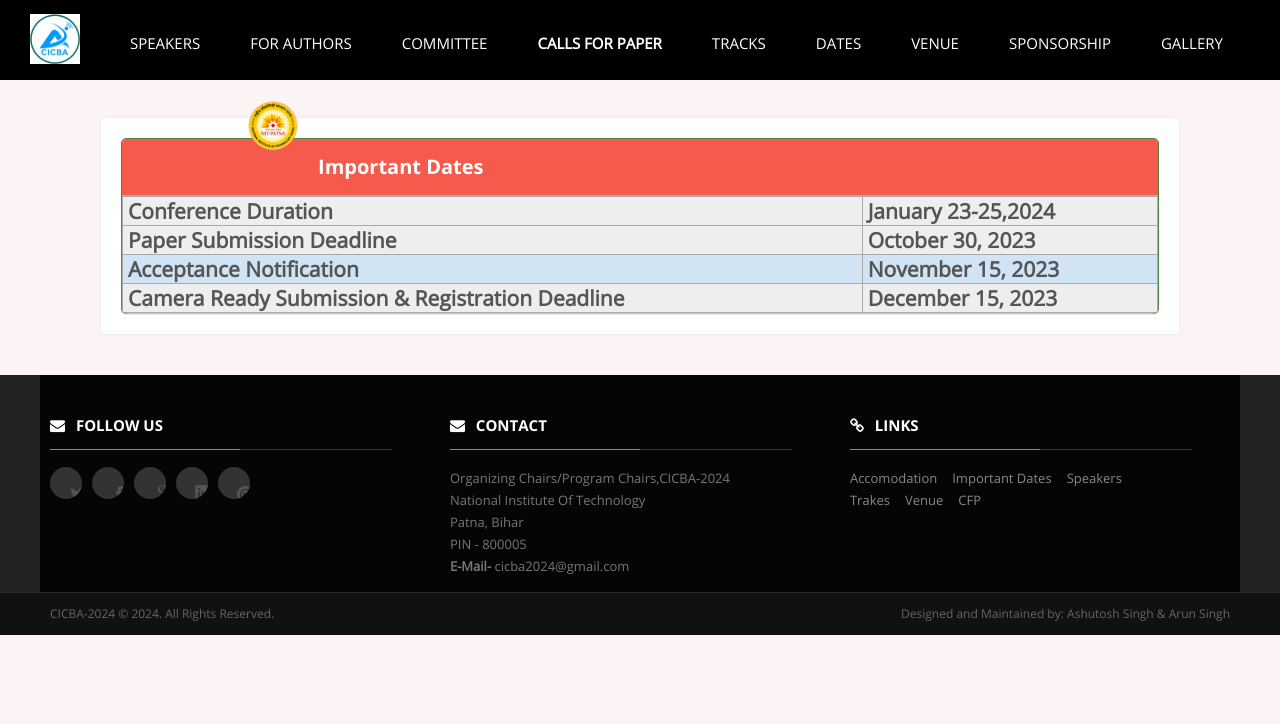
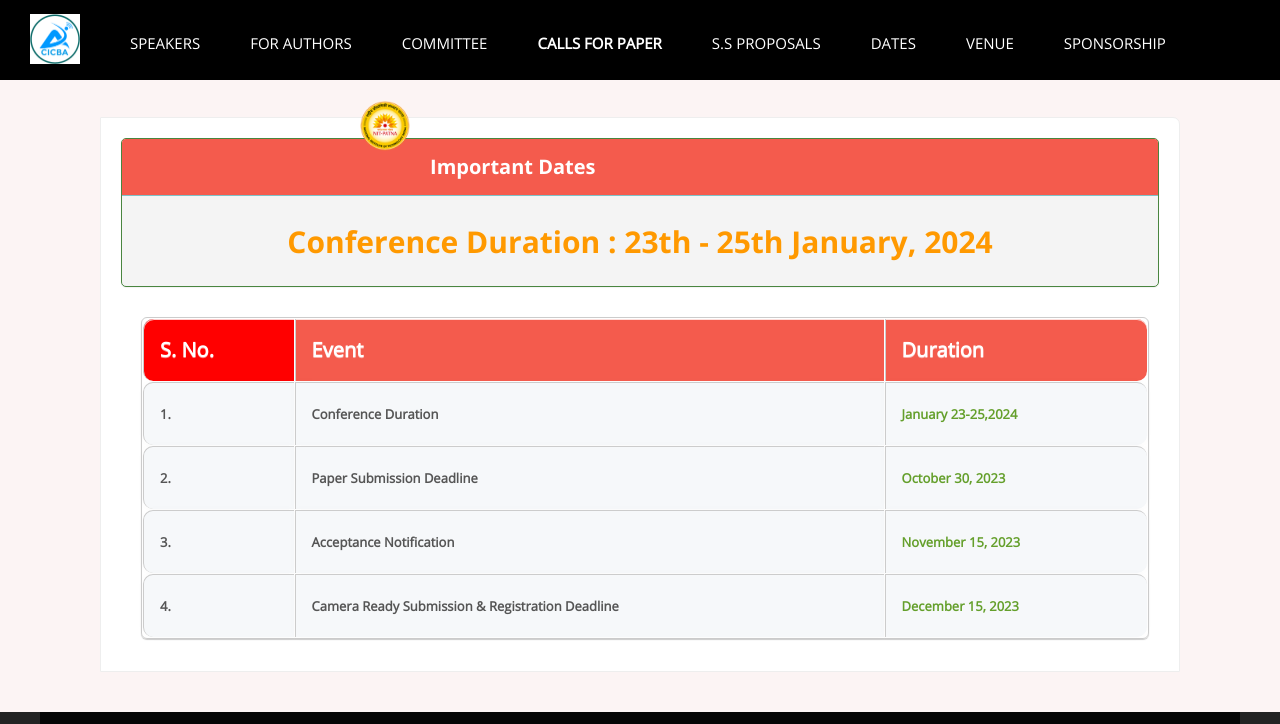
Before and after one commit to Ashutosh-1302/cicba_improve, a plain HTML site: page dates.html in a window 1280 px wide. Shown: the top 724 px of the page. Drawn offline with Linux system fonts and the light colour scheme; files whose address does not match are found by name.

Commit message:
Completed the current version

```diff
--- a/dates.html
+++ b/dates.html
@@ -97,7 +97,6 @@
 		</li>
 		<li><a href="#">Committee</a>
 <ul>
-			<li><a href="advisory_committee.html">Advisory Committee</a></li>
 			<li><a href="chairs.html#editorb">Editorial Board</a></li>
 			<li><a href="chairs.html#chairs">Chairs</a></li>
 			<li><a href="program_committee.html">TPC</a></li>
@@ -115,7 +114,7 @@
 			  <li><a href="specSessTemplate.html" style="color:yellow">Special Session Format</a></li>
 			  <li></li>
 			</ul>
-		  </li>           	  <li><a href="tracks.html">Tracks</a></li>
+		  </li>           	  <li><a href="tracks.html">S.S Proposals</a></li>
 <li><a href="dates.html">Dates</a></li>
 
 			<li><a href="#">Venue</a>
@@ -130,7 +129,7 @@
 	 <li><a href="sponsors.html">Sponsorship</a></li>
 	 <li><a href="gallery.html">Gallery</a></li>
 	 <li class="last"><a href="contact.html">Contact</a></li>
-	 <li class="active"><a href="https://www.nitp.ac.in/"><img src="images/nitplogo.png" class="logo" alt="" style="width:50px;height:50px"><span class="showmobile">Home</span></a></li>
+	 <li class="active"><a href="https://www.nitp.ac.in/" target="_blank"><img src="images/nitplogo.png" class="logo" alt="" style="width:50px;height:50px"><span class="showmobile">Home</span></a></li>
 
 
 	</ul>
@@ -160,7 +159,7 @@
 
 <!-- content of speakers
 ================================================== -->
-<div id="content">
+<!-- <div id="content">
   <div class="container background-white">
     <div class="row margin-vert-30">
       <div class="panel panel-primary">
@@ -168,7 +167,6 @@
           <h3 class="panel-title">Important Dates</h3>
         </div>
 
-        <!-- <h3>Conference is scheduled between January 23-25,2024</h3> -->
 <table class="blueTable">
 <tbody>
 	<tr>
@@ -185,19 +183,7 @@
 						<td> November 15, 2023</td>
 </tr>
 
-<!-- <tr>
-<td>First Round Decision</td>
-<td>December 28, 2022</td>
-</tr>
-<tr>
-<td>Revised Submission</td>
-						<td>January 07, 2023</td>
-</tr>						 -->
 
-<!-- <tr>
-<td>Final Decision</td>
-						<td>January 12, 2023</td>
-</tr> -->
 <tr>
 <td>Camera Ready Submission & Registration Deadline</td>
 						<td>December 15, 2023</td>
@@ -211,8 +197,172 @@
       </div>
     </div>
   </div>
+</div> -->
+
+<style>
+    /* Styles for the blinking text */
+    @keyframes blink {
+        0% { opacity: 0; }
+        50% { opacity: 1; }
+        100% { opacity: 0; }
+    }
+
+    .blinking-text {
+        animation: blink 2s infinite;
+    }
+
+    /* Styles for the main container */
+    .pb-8 {
+        padding-bottom: 2rem;
+    }
+
+    .px-20 {
+        padding-left: 5rem;
+        padding-right: 5rem;
+    }
+
+    .py-5 {
+        padding-top: 1.25rem;
+        padding-bottom: 1.25rem;
+    }
+
+    /* Styles for the h1 element */
+    .text-6xl {
+        font-size: 3.75rem;
+    }
+
+    .text-black {
+        color: #000;
+    }
+
+    .font-bold {
+        font-weight: bold;
+    }
+
+    .text-center {
+        text-align: center;
+    }
+
+    /* Styles for the date */
+    .text-3xl {
+        font-size: 1.875rem;
+    }
+
+    .text-orange-600 {
+        color: #FF9900;
+    }
+
+    .p-2 {
+        padding: 0.5rem;
+    }
+
+    /* Styles for the tables */
+    table {
+        width: 100%;
+        border-collapse: separate;
+        border-spacing: 1px;
+        margin-top: 1.875rem;
+        margin-left: 1.25rem;
+        margin-right: 1.25rem;
+    }
+
+    th {
+        background: #222E3A;
+        background-color: rgba(34, 46, 58, 0.06);
+        color: #FFF;
+        font-weight: bold;
+        font-size: 1.25rem;
+        text-align: left;
+        padding: 1.25rem 1rem;
+    }
+
+    th:first-child {
+        border-radius: 0.625rem 0 0 0.625rem;
+    }
+
+    th:last-child {
+        border-radius: 0 0.625rem 0.625rem 0;
+    }
+
+    td {
+        background: #f6f8fa;
+        box-shadow: 0 0 10px rgba(34, 46, 58, 0.02);
+        padding: 1.25rem 1rem;
+    }
+
+    td:first-child {
+        border-radius: 0.625rem 0 0 0.625rem;
+    }
+
+    td:last-child {
+        border-radius: 0 0.625rem 0.625rem 0;
+    }
+
+    /* Other styles */
+    .cursor-pointer {
+        cursor: pointer;
+    }
+
+    .hover:shadow-2xl:hover {
+        box-shadow: 0 0 20px rgba(34, 46, 58, 0.02);
+    }
+
+    /* Styles for time with green color */
+    .color-green {
+        color: #10B860;
+    }
+
+</style>
+<div id="content">
+	<div class="container background-white">
+	  <div class="row margin-vert-30">
+<div class="pb-8">
+    <div class="panel panel-primary">
+        <div class="panel-heading" style="background-color: #F45B4D;">
+          <h3 class="panel-title">Important Dates</h3>
+        </div>
+
+    <h1 class="text-3xl text-center text-orange-600 font-bold p-2">Conference Duration :  23th - 25th January, 2024</h1>
 </div>
 
+<!-- Table layout  -->
+<div id="table_for_day_1" style="padding-right: 30px;">
+    <div class="mt-15 m-10 overflow-hidden">
+        <table>
+            <thead>
+                <tr>
+                    <th class="rounded-l-lg" style="background-color: red;">S. No.</th>
+                    <th style="background-color: #F45B4D;">Event</th>
+                    <th style="background-color: #F45B4D;">Duration</th>
+                </tr>
+            </thead>
+            <tbody>
+                <tr class="cursor-pointer">
+                    <td class="rounded-l-lg" style="font-weight: bold;">1.</td>
+                    <td style="font-weight: bold;">Conference Duration</td>
+                    <td class="color-green" style="font-weight: bold;">January 23-25,2024</td>
+                </tr>
+                <tr class="cursor-pointer">
+                    <td class="rounded-l-lg" style="font-weight: bold;">2.</td>
+                    <td style="font-weight: bold;">Paper Submission Deadline</td>
+                    <td class="color-green" style="font-weight: bold;">October 30, 2023</td>
+                </tr>
+                <tr class="cursor-pointer">
+                    <td class="rounded-l-lg" style="font-weight: bold;">3.</td>
+                    <td  style="font-weight: bold;">Acceptance Notification</td>
+                    <td class="color-green" style="font-weight: bold;"> November 15, 2023</td>
+                </tr>
+                <tr class="cursor-pointer">
+                    <td class="rounded-l-lg" style="font-weight: bold;">4.</td>
+                    <td style="font-weight: bold;">Camera Ready Submission & Registration Deadline</td>
+                    <td class="color-green" style="font-weight: bold;">December 15, 2023</td>
+                </tr>
+
+            </tbody>
+        </table>
+    </div>
+</div>
+</div></div></div>
 
 <!-- START content area
 ================================================== -->
```
Also changed, not shown: accomodation.html (+2 -2 lines), cfp.html (+3 -3 lines), chairs.html (+3 -3 lines), contact.html (+2 -3 lines), gallery.html (+2 -3 lines), index.html (+1 -1 lines), organizing_committee.html (+2 -3 lines), other_committee.html (+2 -3 lines), program_committee.html (+2 -3 lines), registration.html (+2 -3 lines), speakers.html (+2 -3 lines), specSessTemplate.html (+2 -3 lines), specialSession.html (+3 -3 lines), sponsors.html (+2 -3 lines), 4 more files.
